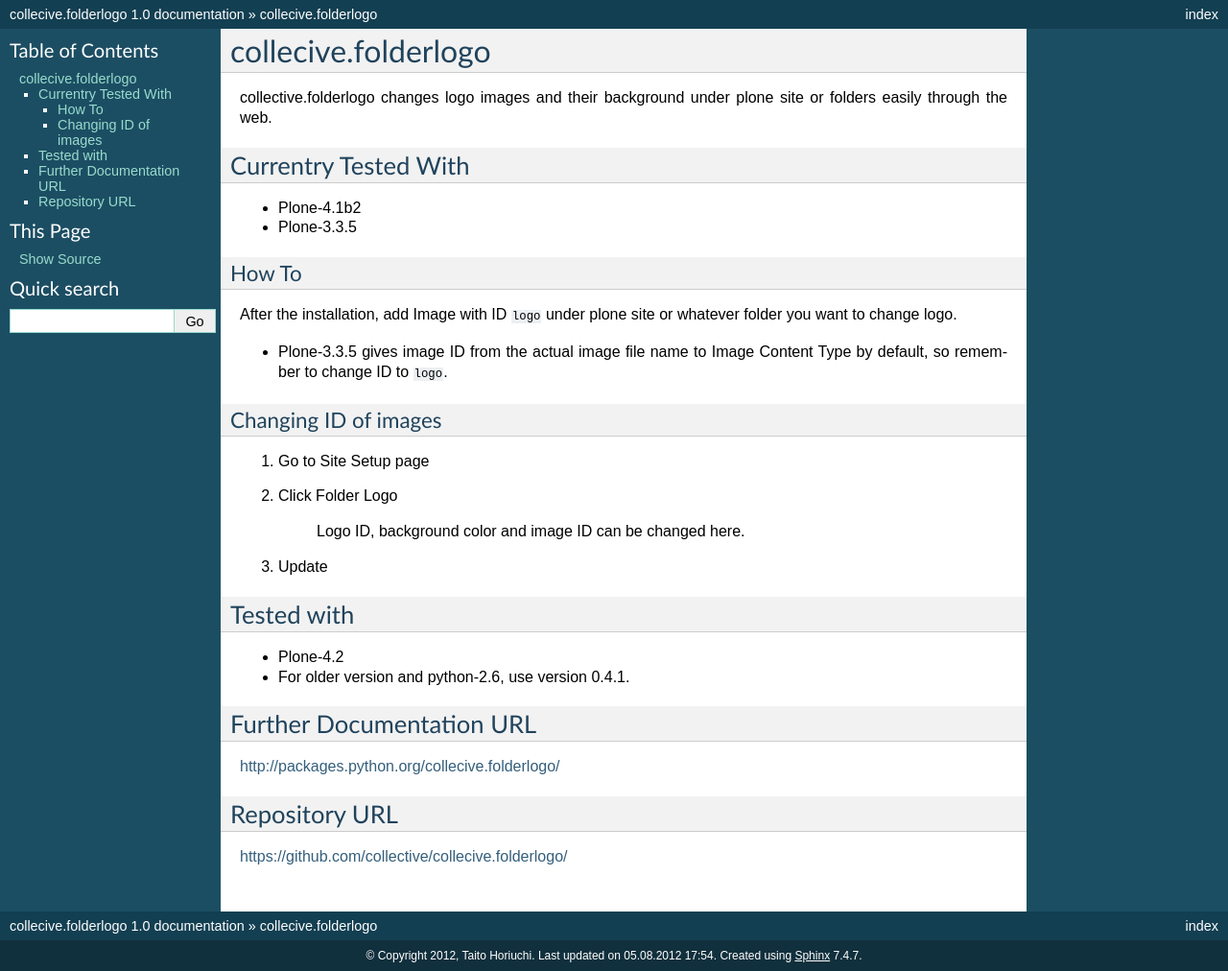
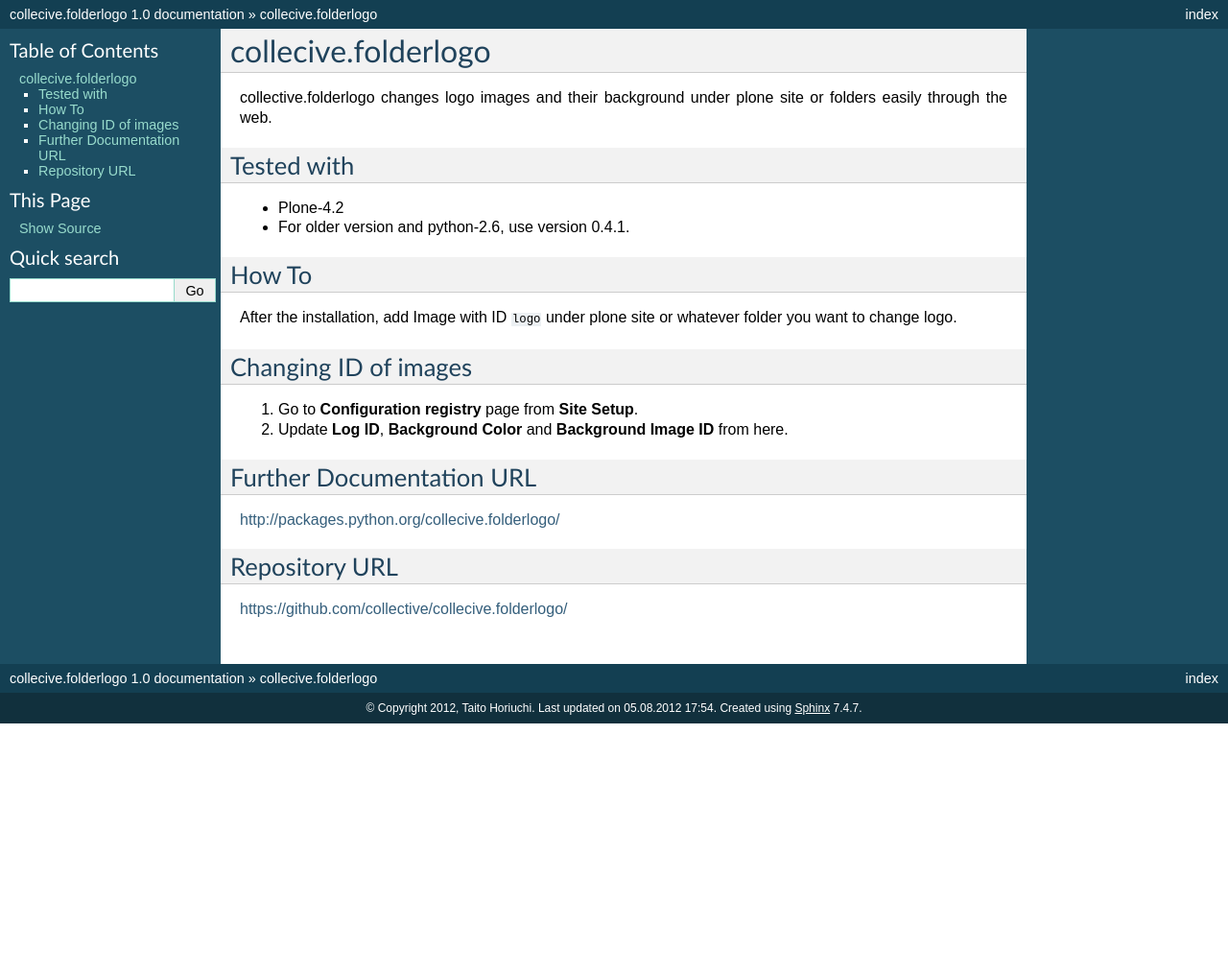
Before and after one commit to collective/collective.folderlogo, a Sphinx documentation site: the page built from collective/folderlogo/docs/README.rst, in a window 1280 px wide. Shown: the whole page at 96% size. Built offline with Sphinx 7.4.7, drawn with Linux system fonts in a browser that asks for light colours; after the commit the page ends 900 px from its top, so only the background shows below that.

Commit message:
documentation updateg

```diff
--- a/collective/folderlogo/docs/README.rst
+++ b/collective/folderlogo/docs/README.rst
@@ -1,32 +1,8 @@
-================================
+====================
 collecive.folderlogo
-================================
+====================
 
 collective.folderlogo changes logo images and their background under plone site or folders easily through the web.
-
-Currentry Tested With
----------------------
-
-* Plone-4.1b2
-* Plone-3.3.5
-
-
-How To
-======
-
-After the installation, add Image with ID ``logo`` under plone site or whatever folder you want to change logo.
-
-* Plone-3.3.5 gives image ID from the actual image file name to Image Content Type by default, so remember to change ID to ``logo``.
-
-Changing ID of images
-=====================
-
-1. Go to Site Setup page
-2. Click Folder Logo
-
-    Logo ID, background color and image ID can be changed here.
-
-3. Update
 
 Tested with
 -----------
@@ -34,6 +10,16 @@
 
 * For older version and python-2.6, use version 0.4.1.
 
+How To
+------
+
+After the installation, add Image with ID ``logo`` under plone site or whatever folder you want to change logo.
+
+Changing ID of images
+---------------------
+
+1. Go to **Configuration registry** page from **Site Setup**.
+2. Update **Log ID**, **Background Color** and **Background Image ID** from here.
 
 Further Documentation URL
 -------------------------
```
Also changed, not shown: setup.py (+8 -5 lines), collective/folderlogo/docs/HISTORY.rst (line endings or trailing spaces).
